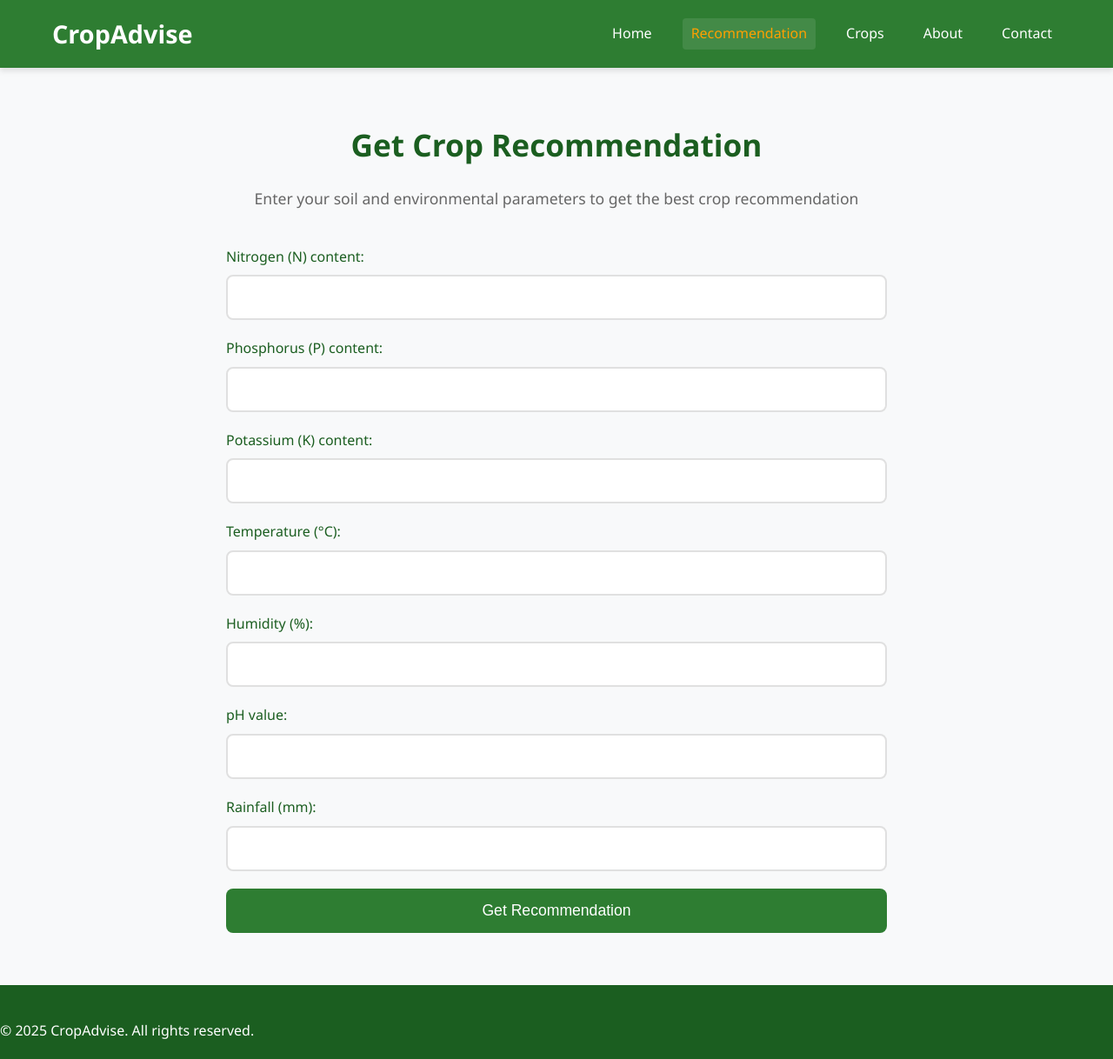
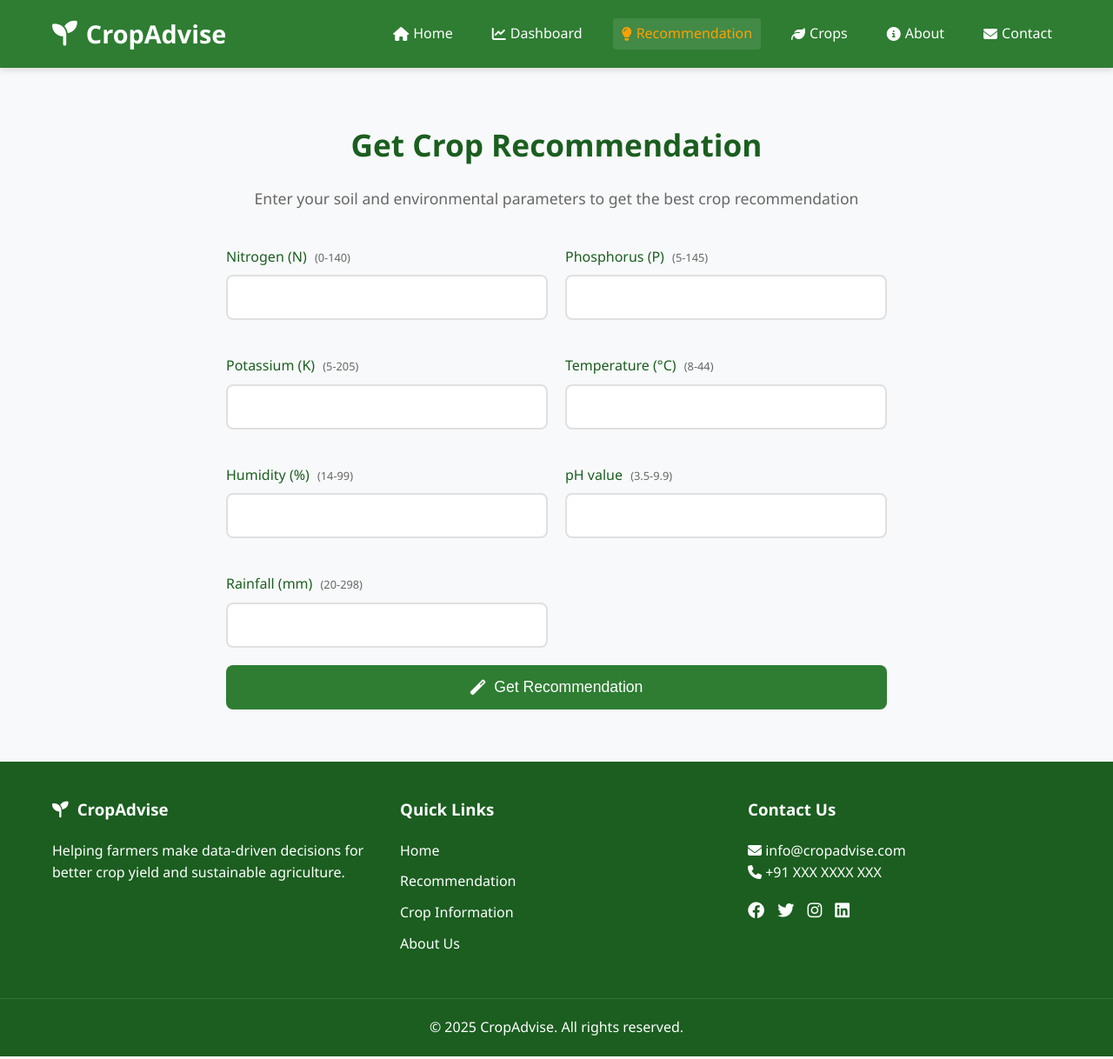
Before and after one commit to Pragyan2004/CropAdvise, a Flask app: page /recommendation in a window 1280 px wide. Shown: the whole page at 87% size. Run offline with Flask 3, Linux system fonts and the light colour scheme; parts of the project's set-up code (start-up, migrations or seed data) failed here and were passed over.

Commit message:
Add files via upload

```diff
--- a/app.py
+++ b/app.py
@@ -79,6 +79,7 @@ def contact():
 def predict():
     try:
         # Get form data
+        print(f"Received prediction request at {datetime.now()}")
         N = float(request.form['nitrogen'])
         P = float(request.form['phosphorus'])
         K = float(request.form['potassium'])
@@ -91,11 +92,13 @@ def predict():
         validation_errors = validate_inputs(N, P, K, temperature, humidity, ph, rainfall)
 
         if validation_errors:
+            print(f"Validation failed: {len(validation_errors)} errors found")
             return render_template('recommendation.html',
                                  errors=validation_errors,
                                  form_data=request.form)
 
         # Prepare features for prediction
+        print("Preprocessing features...")
         features = np.array([[N, P, K, temperature, humidity, ph, rainfall]])
 
         # Scale the features
@@ -103,6 +106,7 @@ def predict():
         features_standard = standard_scaler.transform(features_minmax)
 
         # Make prediction
+        print("Running model prediction...")
         prediction = model.predict(features_standard)
         crop_id = prediction[0]
         crop_data = crop_info.get(crop_id, {'name': 'Unknown Crop'})
@@ -111,7 +115,10 @@ def predict():
         probabilities = model.predict_proba(features_standard)[0]
         top_crops = get_top_crops(probabilities, crop_info, 3)
 
+        print(f"Prediction complete. Recommended: {crop_data['name']}")
+
         # Save to session history
+
         history_entry = {
             'timestamp': datetime.now().strftime('%Y-%m-%d %H:%M'),
             'crop': crop_data['name'],
--- a/static/css/style.css
+++ b/static/css/style.css
@@ -814,6 +814,35 @@ footer {
     }
 }
 
+.error-container {
+    background: #ffebee;
+    color: var(--error-color);
+    padding: 20px;
+    border-radius: 10px;
+    margin-bottom: 30px;
+    border-left: 5px solid var(--error-color);
+    animation: shake 0.5s ease;
+}
+
+.error-container ul {
+    list-style: none;
+}
+
+.error-container li {
+    margin-bottom: 5px;
+    display: flex;
+    align-items: center;
+    gap: 10px;
+}
+
+.form-group label span {
+    font-size: 0.8rem;
+    font-weight: normal;
+    color: var(--text-light);
+    margin-left: 5px;
+}
+
+
 /* Responsive Design */
 @media (max-width: 768px) {
     .hamburger {
--- a/static/js/script.js
+++ b/static/js/script.js
@@ -264,14 +264,18 @@ function enhanceCards() {
 }
 enhanceCards();
 function setupLoadingButtons() {
-    const submitButtons = document.querySelectorAll('.submit-btn');
+    const forms = document.querySelectorAll('form');
 
-    submitButtons.forEach(button => {
-        button.addEventListener('click', function(e) {
-            const form = this.closest('form');
-            if (form && form.checkValidity()) {
-                this.innerHTML = '<i class="fas fa-spinner fa-spin"></i> Processing...';
-                this.disabled = true;
+    forms.forEach(form => {
+        form.addEventListener('submit', function() {
+            const submitBtn = this.querySelector('.submit-btn');
+            if (submitBtn) {
+                // Use setTimeout to ensure the form submission starts before disabling
+                setTimeout(() => {
+                    submitBtn.innerHTML = '<i class="fas fa-spinner fa-spin"></i> Processing...';
+                    submitBtn.style.pointerEvents = 'none';
+                    submitBtn.style.opacity = '0.7';
+                }, 0);
             }
         });
     });
--- a/templates/recommendation.html
+++ b/templates/recommendation.html
@@ -1,73 +1,61 @@
-<!DOCTYPE html>
-<html lang="en">
-<head>
-    <meta charset="UTF-8">
-    <meta name="viewport" content="width=device-width, initial-scale=1.0">
-    <title>Get Recommendation - CropAdvise</title>
-    <link rel="stylesheet" href="{{ url_for('static', filename='css/style.css') }}">
-</head>
-<body>
-    <header>
-        <nav>
-            <div class="logo">
-                <h1>CropAdvise</h1>
-            </div>
-            <ul class="nav-links">
-                <li><a href="/">Home</a></li>
-                <li><a href="/recommendation" class="active">Recommendation</a></li>
-                <li><a href="/crops">Crops</a></li>
-                <li><a href="/about">About</a></li>
-                <li><a href="/contact">Contact</a></li>
-            </ul>
-        </nav>
-    </header>
+{% extends "base.html" %}
 
+{% block title %}Get Recommendation - CropAdvise{% endblock %}
+
+{% block content %}
 <section class="recommendation-form">
     <h2>Get Crop Recommendation</h2>
     <p>Enter your soil and environmental parameters to get the best crop recommendation</p>
 
+    {% if errors %}
+    <div class="error-container">
+        <ul>
+            {% for error in errors %}
+            <li><i class="fas fa-exclamation-circle"></i> {{ error }}</li>
+            {% endfor %}
+        </ul>
+    </div>
+    {% endif %}
+
     <form action="/predict" method="POST">
+        <div class="form-grid">
             <div class="form-group">
-                <label for="nitrogen">Nitrogen (N) content:</label>
-                <input type="number" step="0.01" id="nitrogen" name="nitrogen" required>
+                <label for="nitrogen">Nitrogen (N) <span>(0-140)</span></label>
+                <input type="number" step="0.01" id="nitrogen" name="nitrogen" required value="{{ form_data.nitrogen if form_data else '' }}">
             </div>
 
             <div class="form-group">
-                <label for="phosphorus">Phosphorus (P) content:</label>
-                <input type="number" step="0.01" id="phosphorus" name="phosphorus" required>
+                <label for="phosphorus">Phosphorus (P) <span>(5-145)</span></label>
+                <input type="number" step="0.01" id="phosphorus" name="phosphorus" required value="{{ form_data.phosphorus if form_data else '' }}">
             </div>
 
             <div class="form-group">
-                <label for="potassium">Potassium (K) content:</label>
-                <input type="number" step="0.01" id="potassium" name="potassium" required>
+                <label for="potassium">Potassium (K) <span>(5-205)</span></label>
+                <input type="number" step="0.01" id="potassium" name="potassium" required value="{{ form_data.potassium if form_data else '' }}">
             </div>
 
             <div class="form-group">
-                <label for="temperature">Temperature (°C):</label>
-                <input type="number" step="0.01" id="temperature" name="temperature" required>
+                <label for="temperature">Temperature (°C) <span>(8-44)</span></label>
+                <input type="number" step="0.01" id="temperature" name="temperature" required value="{{ form_data.temperature if form_data else '' }}">
             </div>
 
             <div class="form-group">
-                <label for="humidity">Humidity (%):</label>
-                <input type="number" step="0.01" id="humidity" name="humidity" required>
+                <label for="humidity">Humidity (%) <span>(14-99)</span></label>
+                <input type="number" step="0.01" id="humidity" name="humidity" required value="{{ form_data.humidity if form_data else '' }}">
             </div>
 
             <div class="form-group">
-                <label for="ph">pH value:</label>
-                <input type="number" step="0.01" id="ph" name="ph" required min="0" max="14">
+                <label for="ph">pH value <span>(3.5-9.9)</span></label>
+                <input type="number" step="0.01" id="ph" name="ph" required min="0" max="14" value="{{ form_data.ph if form_data else '' }}">
             </div>
 
             <div class="form-group">
-                <label for="rainfall">Rainfall (mm):</label>
-                <input type="number" step="0.01" id="rainfall" name="rainfall" required>
+                <label for="rainfall">Rainfall (mm) <span>(20-298)</span></label>
+                <input type="number" step="0.01" id="rainfall" name="rainfall" required value="{{ form_data.rainfall if form_data else '' }}">
+            </div>
         </div>
 
-            <button type="submit" class="submit-btn">Get Recommendation</button>
+        <button type="submit" class="submit-btn"><i class="fas fa-magic"></i> Get Recommendation</button>
     </form>
 </section>
-
-    <footer>
-        <p>&copy; 2025 CropAdvise. All rights reserved.</p>
-    </footer>
-</body>
-</html>
+{% endblock %}
```
Lines whose indentation alone changed are shown as unchanged.
